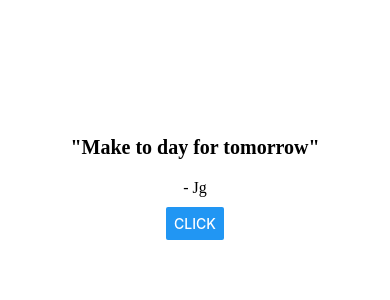
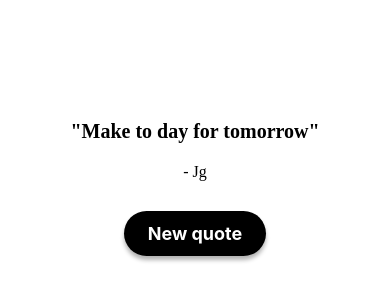
Before and after one commit to Jamech/motivApp, a React Native app: screen / in a window 390 px wide. Shown: the part 244-544 px from the top of the page. Built offline with nearby package versions, Linux system fonts and the light colour scheme.

Commit message:
adding style and changing the btn

```diff
--- a/App.js
+++ b/App.js
@@ -1,8 +1,11 @@
-import { Button, StyleSheet, Text, View } from 'react-native'
+import { Button, StyleSheet, Text, TouchableOpacity, View } from 'react-native'
 import React, { useEffect, useState } from 'react'
 import quoteData from './components/quoteData.json'
+import { StatusBar } from 'expo-status-bar'
 
 const App = () => {
+
+    <StatusBar />
 
     const [quote, setQuote] = useState(null)
 
@@ -23,7 +26,9 @@ const App = () => {
                 <Text style={styles.author}>- {quote.author}</Text>
             </>
         )}
-        <Button title='click' onPress={getRandomQuote} />
+        <TouchableOpacity style={styles.btn} onPress={getRandomQuote}>
+            <Text style={styles.btnText}>New quote</Text>
+        </TouchableOpacity>
     </View>
   )
 }
@@ -49,5 +54,24 @@ const styles = StyleSheet.create({
         fontFamily: 'TimesNewRoman',
         fontSize: 16,
     },
+    btn: {
+        backgroundColor: '#000',
+        paddingVertical: 12,
+        paddingHorizontal: 24,
+        borderRadius: 25,
+        marginTop: 20,
+        shadowColor: '#000',
+        shadowOffset: { width: 0, height: 4 },
+        shadowOpacity: 0.3,
+        shadowRadius: 4,
+        elevation: 5
+    },
+    btnText: {
+        color: '#fff',
+        fontSize: 18,
+        fontWeight: 'bold',
+        textAlign: 'center'
+}
+
 
 })
```
